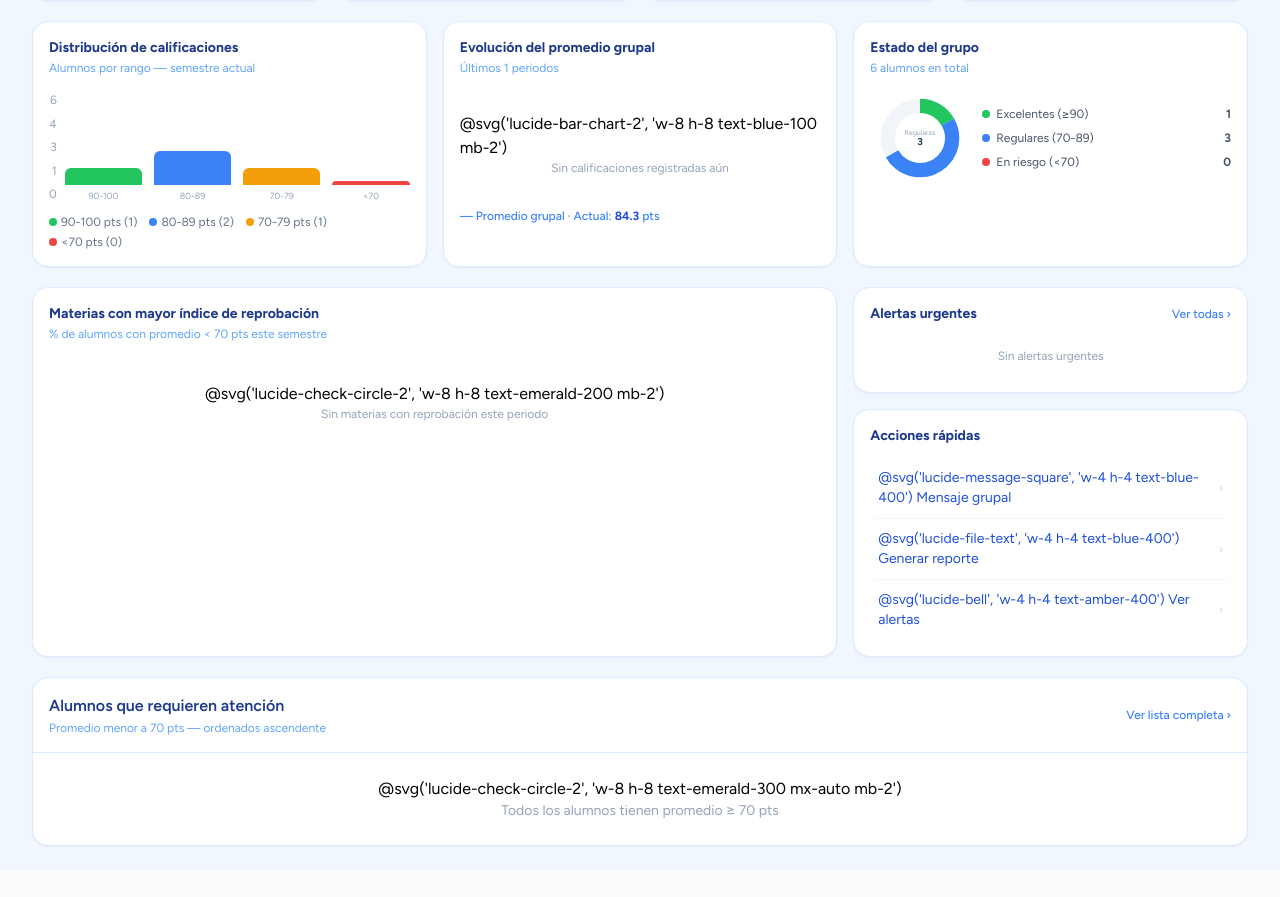
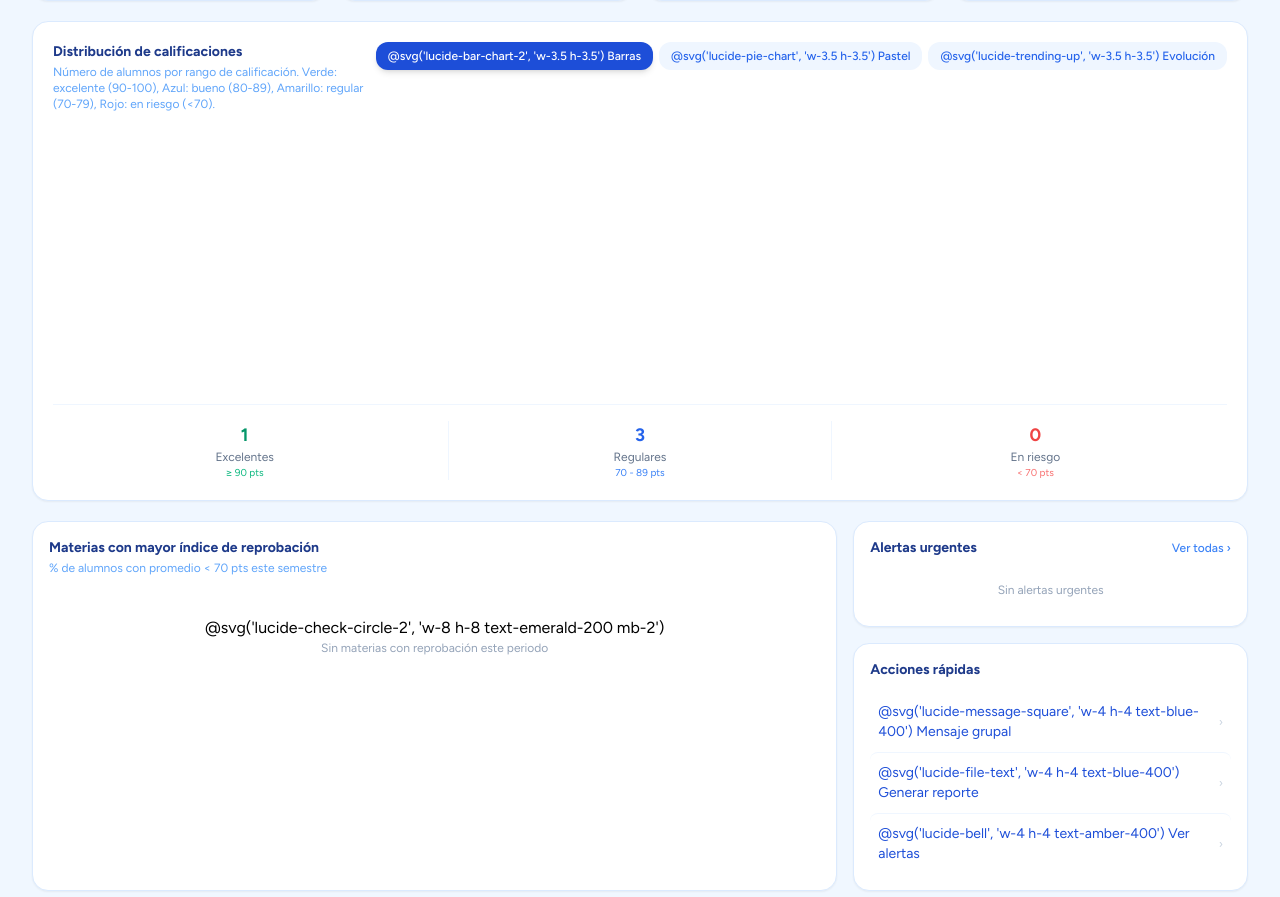
Before and after one commit to BrandoParedes1999/Simulation_Tutoria, a Laravel app: page /tutor/dashboard in a window 1280 px wide; the page is wider, and only the part inside the window is pictured. Shown: the part 341-1238 px from the top of that part. Before the commit the page ends 1189 px from the top of that part, so only its background shows below. Run offline with Laravel 12, Linux system fonts and the light colour scheme; a user stored in the database is signed in; data comes from the database, SQL or seed files in the repository; data that the repository does not hold is empty; a map, chart or similar area stays blank; style sheets or scripts are compiled from the project's sources; parts of the project's set-up code (start-up, migrations or seed data) failed here and were passed over; some libraries are stand-ins or nearby versions.

Commit message:
Mover config de alertas a modal y unificar gráficas del dashboard
- Alertas: mueve "Configurar reglas de alerta" a modal accesible
  desde botón en cabecera, liberando espacio del flujo principal
- Dashboard: reemplaza 3 gráficas separadas por una sola tarjeta
  Chart.js con selector Barras / Pastel / Evolución y resumen
  textual debajo (Excelentes / Regulares / En riesgo)

https://claude.ai/code/session_012U4wfpSVUCHLinMfeYnaik

```diff
--- a/resources/views/tutor/dashboard.blade.php
+++ b/resources/views/tutor/dashboard.blade.php
@@ -231,160 +231,199 @@
             </div>
         </div>
 
+        {{-- Gráficas --}}
+        <div id="graficas-export" class="bg-white rounded-2xl border border-blue-100 p-5 shadow-sm"
+             x-data="{
+                 tipo: 'barras',
+                 chart: null,
 
-      {{-- Gráficas --}}
-        <div id="graficas-export" class="grid grid-cols-1 md:grid-cols-3 gap-4">
+                 distData: @js(['labels' => array_keys($dist), 'valores' => array_values($dist), 'colores' => array_values($colores)]),
+                 donaData: @js(['excelentes' => $excelentes, 'regulares' => $regulares, 'enRiesgo' => $enRiesgo, 'total' => $alumnos->count()]),
+                 evData:   @js($evolucion),
 
-            {{-- FIX #3: Distribución con rangos 0-100 --}}
-            <div class="bg-white rounded-2xl border border-blue-100 p-4 shadow-sm">
-                <p class="text-sm font-bold text-blue-900">Distribución de calificaciones</p>
-                <p class="text-xs text-blue-400 mt-0.5 mb-4">Alumnos por rango — semestre actual</p>
-                <div class="flex gap-2">
-                    <div class="flex flex-col justify-between text-right" style="height:110px">
-                        <span class="text-xs text-slate-400">{{ max(1, $alumnos->count()) }}</span>
-                        <span class="text-xs text-slate-400">{{ max(1, intval($alumnos->count() * 0.75)) }}</span>
-                        <span class="text-xs text-slate-400">{{ max(1, intval($alumnos->count() * 0.5)) }}</span>
-                        <span class="text-xs text-slate-400">{{ max(1, intval($alumnos->count() * 0.25)) }}</span>
-                        <span class="text-xs text-slate-400">0</span>
-                    </div>
-                    <div class="flex items-end gap-3 flex-1" style="height:110px">
-                        @foreach($dist as $rango => $cantidad)
-                            <div class="flex flex-col items-center flex-1 gap-1 h-full justify-end">
-                                <div class="w-full rounded-t-md"
-                                     style="background:{{ $colores[$rango] }};
-                                            height:{{ max(4, $alumnos->count() > 0 ? ($cantidad / $alumnos->count()) * 100 : 0) }}px">
-                                </div>
-                                <span class="text-slate-400" style="font-size:9px">{{ $rango }}</span>
-                            </div>
-                        @endforeach
-                    </div>
+                 descripciones: {
+                     barras:     'Número de alumnos por rango de calificación. Verde: excelente (90-100), Azul: bueno (80-89), Amarillo: regular (70-79), Rojo: en riesgo (<70).',
+                     pastel:     'Proporción del grupo por nivel de rendimiento. Permite identificar rápidamente cuántos alumnos requieren atención.',
+                     dispersion: 'Evolución del promedio grupal a lo largo de los periodos académicos registrados.'
+                 },
+
+                 titulos: {
+                     barras:     'Distribución de calificaciones',
+                     pastel:     'Estado del grupo',
+                     dispersion: 'Evolución del promedio grupal'
+                 },
+
+                 init() { this.$nextTick(() => this.render()); },
+
+                 cambiar(t) { this.tipo = t; this.$nextTick(() => this.render()); },
+
+                 render() {
+                     if (this.chart) { this.chart.destroy(); this.chart = null; }
+                     if (typeof Chart === 'undefined') return;
+                     const ctx = this.$refs.canvas.getContext('2d');
+
+                     if (this.tipo === 'barras') {
+                         this.chart = new Chart(ctx, {
+                             type: 'bar',
+                             data: {
+                                 labels: this.distData.labels,
+                                 datasets: [{
+                                     label: 'Alumnos',
+                                     data: this.distData.valores,
+                                     backgroundColor: this.distData.colores,
+                                     borderRadius: 8,
+                                     borderSkipped: false,
+                                 }]
+                             },
+                             options: {
+                                 responsive: true, maintainAspectRatio: false,
+                                 plugins: {
+                                     legend: { display: false },
+                                     tooltip: {
+                                         backgroundColor: '#1e3a8a',
+                                         callbacks: { label: c => `${c.parsed.y} alumno(s)` }
+                                     }
+                                 },
+                                 scales: {
+                                     y: { beginAtZero: true, ticks: { stepSize: 1, color: '#94a3b8' }, grid: { color: '#f1f5f9' } },
+                                     x: { grid: { display: false }, ticks: { color: '#64748b' } }
+                                 }
+                             }
+                         });
+                     } else if (this.tipo === 'pastel') {
+                         const total = this.donaData.total || 1;
+                         this.chart = new Chart(ctx, {
+                             type: 'doughnut',
+                             data: {
+                                 labels: ['Excelentes (≥90)', 'Regulares (70-89)', 'En riesgo (<70)'],
+                                 datasets: [{
+                                     data: [this.donaData.excelentes, this.donaData.regulares, this.donaData.enRiesgo],
+                                     backgroundColor: ['#22c55e', '#3b82f6', '#ef4444'],
+                                     borderWidth: 3,
+                                     borderColor: '#ffffff',
+                                     hoverBorderColor: '#ffffff',
+                                 }]
+                             },
+                             options: {
+                                 responsive: true, maintainAspectRatio: false, cutout: '60%',
+                                 plugins: {
+                                     legend: {
+                                         position: 'bottom',
+                                         labels: { font: { size: 11 }, color: '#475569', padding: 12, usePointStyle: true }
+                                     },
+                                     tooltip: {
+                                         backgroundColor: '#1e3a8a',
+                                         callbacks: {
+                                             label: c => {
+                                                 const pct = Math.round((c.parsed / total) * 100);
+                                                 return `${c.label}: ${c.parsed} alumno(s) (${pct}%)`;
+                                             }
+                                         }
+                                     }
+                                 }
+                             }
+                         });
+                     } else {
+                         const raw = this.evData.filter(d => !d.sin_datos && d.prom > 0);
+                         const labels = raw.map(d => d.sem);
+                         const vals   = raw.map(d => d.prom);
+                         if (vals.length === 0) { return; }
+                         this.chart = new Chart(ctx, {
+                             type: 'line',
+                             data: {
+                                 labels,
+                                 datasets: [{
+                                     label: 'Promedio grupal',
+                                     data: vals,
+                                     borderColor: '#3b82f6',
+                                     backgroundColor: 'rgba(59,130,246,0.12)',
+                                     fill: true,
+                                     tension: 0.35,
+                                     pointBackgroundColor: '#3b82f6',
+                                     pointBorderColor: '#ffffff',
+                                     pointBorderWidth: 2,
+                                     pointRadius: 5,
+                                     pointHoverRadius: 7,
+                                 }]
+                             },
+                             options: {
+                                 responsive: true, maintainAspectRatio: false,
+                                 plugins: {
+                                     legend: { display: false },
+                                     tooltip: {
+                                         backgroundColor: '#1e3a8a',
+                                         callbacks: { label: c => `Promedio: ${Number(c.parsed.y).toFixed(1)} pts` }
+                                     }
+                                 },
+                                 scales: {
+                                     y: { min: 0, max: 100, grid: { color: '#f1f5f9' }, ticks: { color: '#94a3b8' } },
+                                     x: { grid: { display: false }, ticks: { color: '#64748b' } }
+                                 }
+                             }
+                         });
+                     }
+                 }
+             }">
+
+            {{-- Cabecera de la tarjeta --}}
+            <div class="flex flex-col sm:flex-row sm:items-start sm:justify-between gap-3 mb-4">
+                <div>
+                    <p class="text-sm font-bold text-blue-900" x-text="titulos[tipo]"></p>
+                    <p class="text-xs text-blue-400 mt-0.5" x-text="descripciones[tipo]"></p>
                 </div>
-                <div class="flex flex-wrap gap-x-3 gap-y-1 mt-3">
-                    @foreach($dist as $rango => $cantidad)
-                        <span class="flex items-center gap-1 text-xs text-slate-500">
-                            <span class="inline-block w-2 h-2 rounded-full"
-                                  style="background:{{ $colores[$rango] }}"></span>
-                            {{ $rango }} pts ({{ $cantidad }})
-                        </span>
-                    @endforeach
+                {{-- Botones de tipo de gráfica --}}
+                <div class="flex gap-1.5 flex-shrink-0">
+                    <button @click="cambiar('barras')"
+                            :class="tipo==='barras' ? 'bg-blue-700 text-white shadow-md' : 'bg-blue-50 text-blue-600 hover:bg-blue-100'"
+                            class="flex items-center gap-1.5 px-3 py-1.5 rounded-xl text-xs font-medium transition-all"
+                            title="Ver distribución de calificaciones por rango">
+                        @svg('lucide-bar-chart-2', 'w-3.5 h-3.5')
+                        Barras
+                    </button>
+                    <button @click="cambiar('pastel')"
+                            :class="tipo==='pastel' ? 'bg-blue-700 text-white shadow-md' : 'bg-blue-50 text-blue-600 hover:bg-blue-100'"
+                            class="flex items-center gap-1.5 px-3 py-1.5 rounded-xl text-xs font-medium transition-all"
+                            title="Ver proporción del grupo por nivel de rendimiento">
+                        @svg('lucide-pie-chart', 'w-3.5 h-3.5')
+                        Pastel
+                    </button>
+                    <button @click="cambiar('dispersion')"
+                            :class="tipo==='dispersion' ? 'bg-blue-700 text-white shadow-md' : 'bg-blue-50 text-blue-600 hover:bg-blue-100'"
+                            class="flex items-center gap-1.5 px-3 py-1.5 rounded-xl text-xs font-medium transition-all"
+                            title="Ver evolución del promedio grupal por periodo">
+                        @svg('lucide-trending-up', 'w-3.5 h-3.5')
+                        Evolución
+                    </button>
                 </div>
             </div>
 
-            {{-- FIX #4: Evolución con escala correcta 0-100 --}}
-            <div class="bg-white rounded-2xl border border-blue-100 p-4 shadow-sm">
-                <p class="text-sm font-bold text-blue-900">Evolución del promedio grupal</p>
-                <p class="text-xs text-blue-400 mt-0.5 mb-2">Últimos {{ count($evolucion) }} periodos</p>
-
-                @if(count($promConDatos) === 0)
-                    <div class="flex flex-col items-center justify-center" style="height:120px">
-                        @svg('lucide-bar-chart-2', 'w-8 h-8 text-blue-100 mb-2')
-                        <p class="text-xs text-slate-400 text-center">Sin calificaciones registradas aún</p>
-                    </div>
-                @else
-                    <svg viewBox="0 0 240 100" style="width:100%;height:120px">
-                        @php
-                            $paso  = ($maxP - $minP) / 4;
-                            $guias = [];
-                            for ($g = 0; $g <= 4; $g++) {
-                                $guias[] = round($minP + $paso * $g, 0);
-                            }
-                        @endphp
-                        @foreach($guias as $guia)
-                            @php
-                                $yg = $svgH - $pad - (($guia - $minP) / ($maxP - $minP)) * ($svgH - $pad * 2);
-                                $yg = max($pad, min($svgH - $pad, $yg));
-                            @endphp
-                            <line x1="{{ $pad }}" y1="{{ $yg }}"
-                                  x2="{{ $svgW - $pad }}" y2="{{ $yg }}"
-                                  stroke="#e2e8f0" stroke-width="0.5"/>
-                            <text x="{{ $pad - 2 }}" y="{{ $yg + 3 }}"
-                                  text-anchor="end" font-size="8" fill="#94a3b8">{{ $guia }}</text>
-                        @endforeach
-
-                        @if(strlen(trim($pts)) > 0)
-                            <polyline points="{{ trim($pts) }}"
-                                      fill="none" stroke="#3b82f6" stroke-width="2"
-                                      stroke-linejoin="round" stroke-linecap="round"/>
-                        @endif
-
-                        @foreach($evolucion as $i => $d)
-                            @php
-                                $divisor = count($evolucion) > 1 ? count($evolucion) - 1 : 1;
-                                $x = $pad + ($i / $divisor) * ($svgW - $pad * 2);
-                                if (!$d['sin_datos'] && $d['prom'] > 0) {
-                                    $y = $svgH - $pad - (($d['prom'] - $minP) / ($maxP - $minP)) * ($svgH - $pad * 2);
-                                    $y = max($pad, min($svgH - $pad, $y));
-                                } else {
-                                    $y = $svgH - $pad;
-                                }
-                            @endphp
-                            @if(!$d['sin_datos'] && $d['prom'] > 0)
-                                <circle cx="{{ $x }}" cy="{{ $y }}" r="3" fill="#3b82f6"/>
-                            @else
-                                <circle cx="{{ $x }}" cy="{{ $y }}" r="3"
-                                        fill="white" stroke="#cbd5e1" stroke-width="1.5"/>
-                            @endif
-                            <text x="{{ $x }}" y="97"
-                                  text-anchor="middle" font-size="8" fill="#94a3b8">{{ $d['sem'] }}</text>
-                        @endforeach
-                    </svg>
-                @endif
-
-                <p class="text-xs text-blue-500 mt-1 font-medium">
-                    — Promedio grupal · Actual:
-                    <strong class="text-blue-700">{{ $promedioGrupal }}</strong> pts
-                </p>
+            {{-- Canvas de la gráfica --}}
+            <div class="relative" style="height: 260px;">
+                <canvas x-ref="canvas"></canvas>
+                {{-- Estado vacío para dispersión --}}
+                <div x-show="tipo === 'dispersion' && evData.filter(d => !d.sin_datos && d.prom > 0).length === 0"
+                     class="absolute inset-0 flex flex-col items-center justify-center">
+                    @svg('lucide-bar-chart-2', 'w-10 h-10 text-blue-100 mb-2')
+                    <p class="text-xs text-slate-400">Sin calificaciones registradas aún</p>
+                </div>
             </div>
 
-            {{-- Estado del grupo (dona) - umbrales corregidos en variables --}}
-            <div class="bg-white rounded-2xl border border-blue-100 p-4 shadow-sm">
-                <p class="text-sm font-bold text-blue-900">Estado del grupo</p>
-                <p class="text-xs text-blue-400 mt-0.5 mb-3">{{ $alumnos->count() }} alumnos en total</p>
-                <div class="flex items-center gap-3">
-                    <svg viewBox="0 0 140 140" style="width:100px;height:100px;flex-shrink:0">
-                        <circle cx="{{ $cx }}" cy="{{ $cy }}" r="{{ $r }}"
-                                fill="none" stroke="#f1f5f9" stroke-width="20"/>
-                        @foreach($arcos as $arc)
-                            @if($arc['len'] > 0)
-                                <circle cx="{{ $cx }}" cy="{{ $cy }}" r="{{ $r }}"
-                                        fill="none"
-                                        stroke="{{ $arc['color'] }}"
-                                        stroke-width="20"
-                                        stroke-dasharray="{{ $arc['len'] }} {{ $circ - $arc['len'] }}"
-                                        stroke-dashoffset="{{ $arc['offset'] }}"
-                                        transform="rotate(-90 {{ $cx }} {{ $cy }})"/>
-                            @endif
-                        @endforeach
-                        <text x="{{ $cx }}" y="{{ $cy - 4 }}"
-                              text-anchor="middle" font-size="10" fill="#94a3b8">Regulares</text>
-                        <text x="{{ $cx }}" y="{{ $cy + 10 }}"
-                              text-anchor="middle" font-size="14" font-weight="bold" fill="#1e3a5f">
-                            {{ $regulares }}
-                        </text>
-                    </svg>
-                    <div class="flex-1 space-y-2">
-                        <div class="flex items-center justify-between text-xs text-slate-600">
-                            <span class="flex items-center gap-1.5">
-                                <span class="inline-block w-2 h-2 rounded-full bg-green-500"></span>
-                                Excelentes (≥90)
-                            </span>
-                            <strong>{{ $excelentes }}</strong>
-                        </div>
-                        <div class="flex items-center justify-between text-xs text-slate-600">
-                            <span class="flex items-center gap-1.5">
-                                <span class="inline-block w-2 h-2 rounded-full bg-blue-500"></span>
-                                Regulares (70-89)
-                            </span>
-                            <strong>{{ $regulares }}</strong>
-                        </div>
-                        <div class="flex items-center justify-between text-xs text-slate-600">
-                            <span class="flex items-center gap-1.5">
-                                <span class="inline-block w-2 h-2 rounded-full bg-red-500"></span>
-                                En riesgo (&lt;70)
-                            </span>
-                            <strong>{{ $enRiesgo }}</strong>
-                        </div>
-                    </div>
+            {{-- Resumen textual informativo debajo --}}
+            <div class="mt-4 pt-4 border-t border-blue-50 grid grid-cols-3 gap-3 text-center">
+                <div>
+                    <p class="text-lg font-bold text-emerald-600">{{ $excelentes }}</p>
+                    <p class="text-xs text-slate-500">Excelentes</p>
+                    <p class="text-[10px] text-emerald-500">≥ 90 pts</p>
+                </div>
+                <div class="border-x border-blue-50">
+                    <p class="text-lg font-bold text-blue-600">{{ $regulares }}</p>
+                    <p class="text-xs text-slate-500">Regulares</p>
+                    <p class="text-[10px] text-blue-500">70 - 89 pts</p>
+                </div>
+                <div>
+                    <p class="text-lg font-bold text-red-500">{{ $enRiesgo }}</p>
+                    <p class="text-xs text-slate-500">En riesgo</p>
+                    <p class="text-[10px] text-red-400">&lt; 70 pts</p>
                 </div>
             </div>
         </div>
```
Also changed, not shown: resources/views/tutor/alertas.blade.php (+184 -132 lines).
